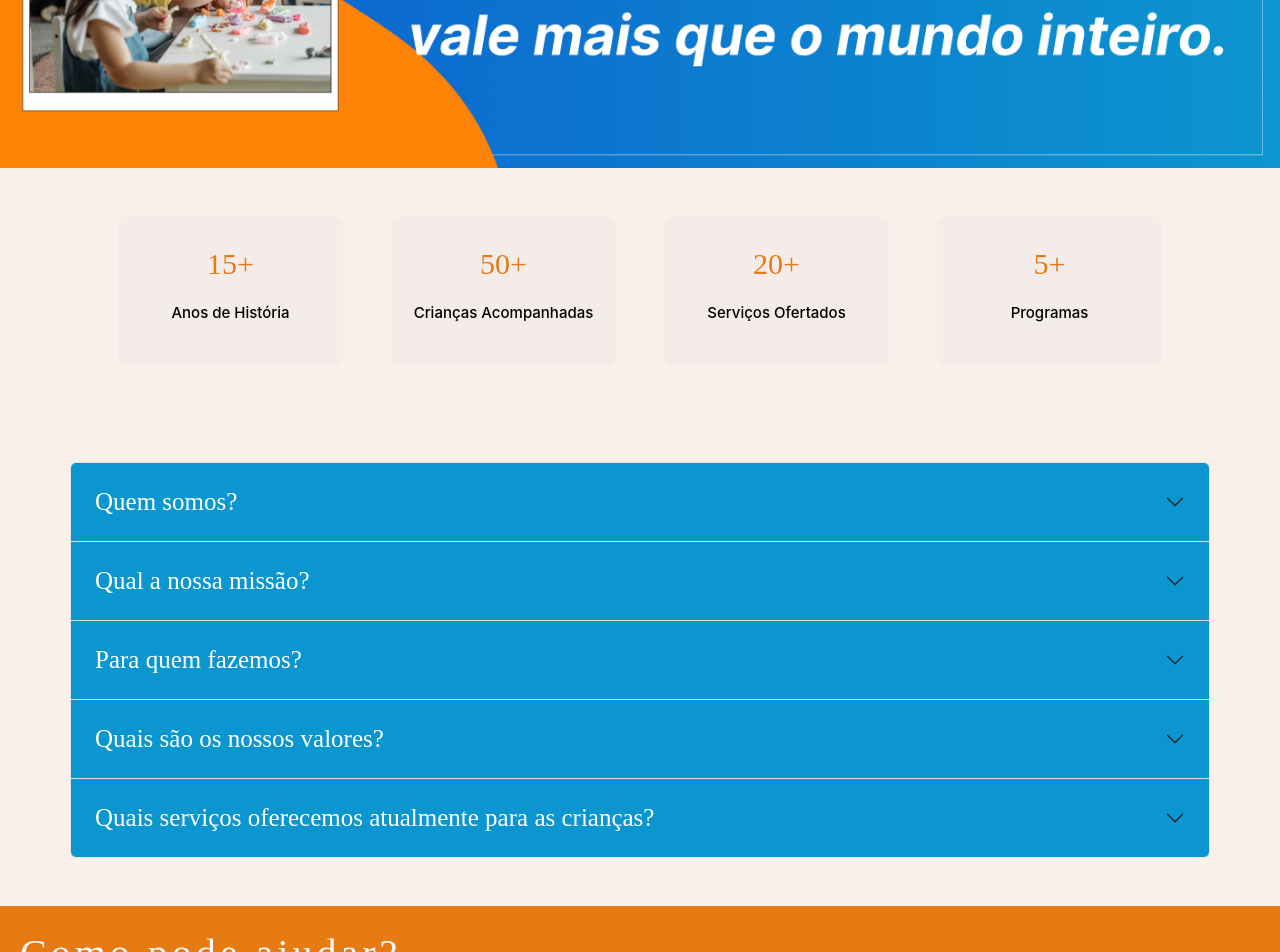
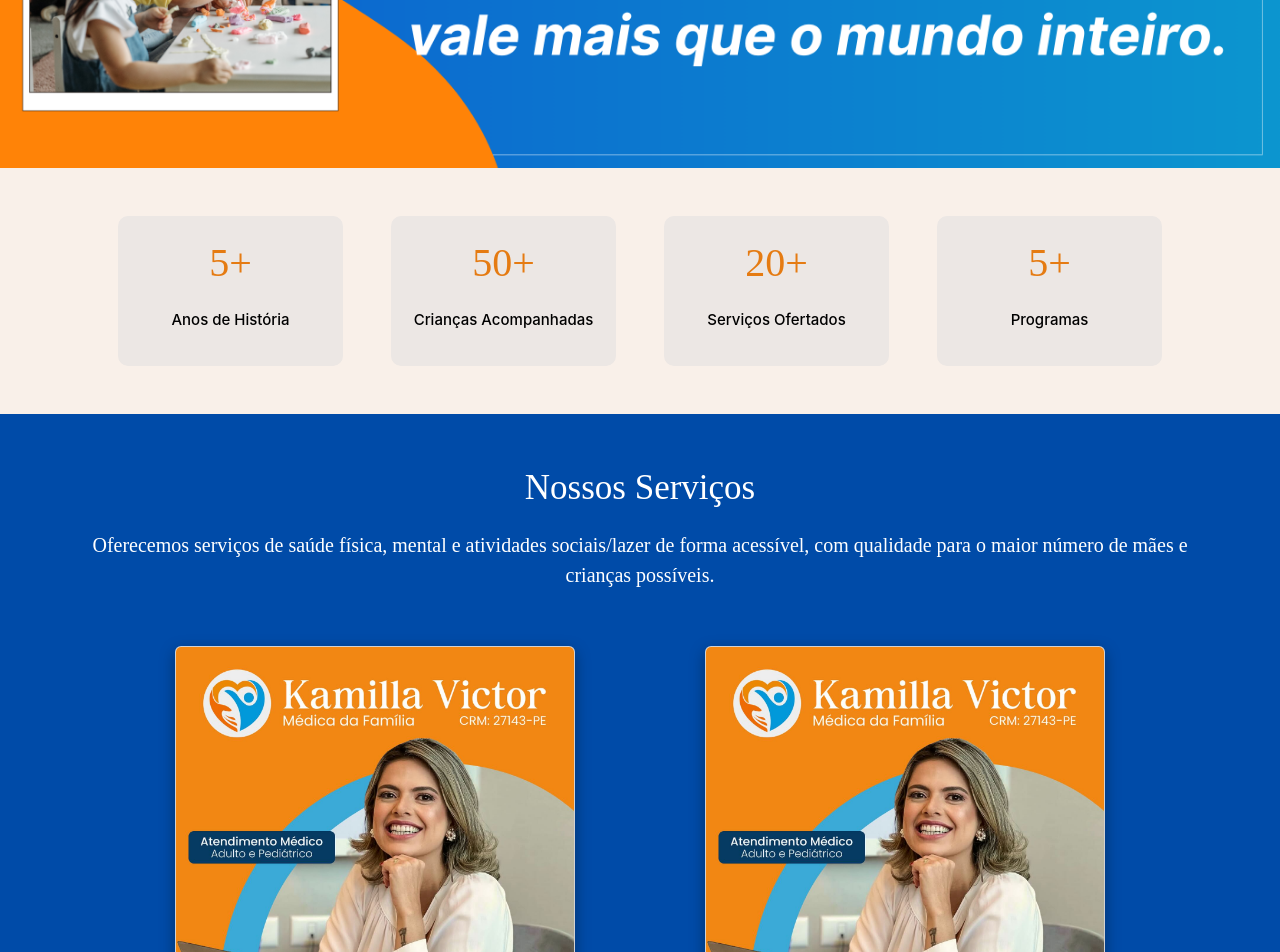
Before and after one commit to ProjetoZOE/InstitutoZoe, a PHP site: page / in a window 1280 px wide. Shown: the part 372-1324 px from the top of the page. Run offline with PHP 8.4, Linux system fonts and the light colour scheme; some web fonts are replaced.

Commit message:
Add cards nossos serviços

```diff
--- a/index.html
+++ b/index.html
@@ -100,7 +100,7 @@
             <div class="container text-center">
                 <div class="row m-5 gap-5">
                     <div class="col-md card-home">
-                        <p class="card-home-title">15+</p>
+                        <p class="card-home-title">5+</p>
                         <p class="card-home-text">Anos de História</p>
                     </div>
                     <div class="col-md card-home">
@@ -119,6 +119,43 @@
             </div>
         </section>
 
+        <section class="py-5" style="background-color: #004ba8 ;">
+            <div class="container">
+                <p class="section-title">Nossos Serviços</p>
+                <p class="section-text" style="text-align: center;">
+                    Oferecemos serviços de saúde física, mental e
+                    atividades
+                    sociais/lazer de
+                    forma
+                    acessível,
+                    com qualidade para o maior número de mães e crianças possíveis.</p>
+                <div class="row justify-content-center align-items-center g-2 d-flex gap-3 m-5">
+                    <div class="col d-flex justify-content-center align-items-center">
+                        <div class="card" style="width: 25rem;" data-aos="zoom-in" data-aos-duration="900ms">
+                            <img src="img/Saúde.jpg" class="card-img-top" alt="Atividades">
+                            <div class="card-body p-3">
+                                <h5 class="card-title">Atividades</h5>
+                                <p class="card-text">Atividades realizadas pelo Instituto Zoe</p>
+                                <a href="index-ativ.html" class="btn text-primary">Saiba mais <img
+                                        src="img/right-arrow-icon.png" alt="arrow-right"></a>
+                            </div>
+                        </div>
+                    </div>
+                    <div class="col d-flex justify-content-center justify-content-center align-items-center">
+                        <div class="card" style="width: 25rem;" data-aos="zoom-in" data-aos-duration="900ms">
+                            <img src="img/Saúde.jpg" class="card-img-top" alt="Saúde">
+                            <div class="card-body p-3">
+                                <h5 class=" card-title">Saúde</h5>
+                                <p class="card-text">Serviços de Saúde realizados pelo Instituto Zoe</p>
+                                <a href="index-saude.html" class="btn text-primary">Saiba mais <img
+                                        src="img/right-arrow-icon.png" alt="arrow-right"></a>
+                            </div>
+                        </div>
+                    </div>
+                </div>
+            </div>
+
+        </section>
 
         <section class="container" data-aos="fade-up" data-aos-duration="900">
             <br><br>
--- a/styles.css
+++ b/styles.css
@@ -381,7 +381,7 @@ main {
     justify-content: center;
     align-items: center;
     min-height: 150px;
-    background-color: #f3ece9;
+    background-color: #ece7e4;
     border-radius: 10px;
     padding: 1rem;
     text-align: center;
@@ -391,12 +391,39 @@ main {
 .card-home-title {
     font-family: 'Inter Bold';
     color: #E57B12;
-    font-size: 30px;
+    font-size: 40px;
 }
 
 .card-home-text {
     font-family: 'Inter Medium';
     color: #000000;
+    font-size: 15px;
+}
+
+.section-title {
+    font-family: 'Inter Bold';
+    font-size: 35px;
+    text-align: center;
+    color: white;
+}
+
+.section-text {
+    font-family: 'Inter Regular';
+    font-size: 20px;
+    color: white;
+}
+
+.card {
+    box-shadow: rgba(0, 0, 0, 0.35) 0px 5px 15px;
+    transition: transform 0.3s ease, box-shadow 0.3s ease;
+}
+
+.card-title {
+    font-size: 25px;
+    font-weight: bolder;
+}
+
+.card-text {
     font-size: 15px;
 }
 
```
Also changed, not shown: img/Saúde.jpg (added), img/right-arrow-icon.png (added).
